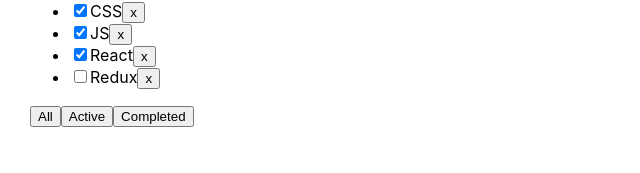
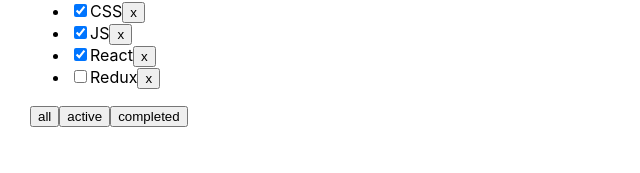
Before and after one commit to DmitryMN/incubator-todolist, a React (Create React App) app: page / in a window 1280 px wide. Shown: the part 127-300 px from the top of the page, without its empty margins (0-640 px from the left). Built offline with nearby package versions, Linux system fonts and the light colour scheme.

Commit message:
add button component

```diff
--- a/src/App.tsx
+++ b/src/App.tsx
@@ -5,7 +5,7 @@
 
 export type FilterValuesType = "all" | "active" | "completed";
 
-function App() {
+const App = () => {
 
     let [tasks, setTasks] = useState<Array<TasksType>>([
         {id: v1(), title: "CSS", isDone: true},
--- /dev/null
+++ b/src/components/ButtonChange/ButtonChange.tsx
@@ -0,0 +1,17 @@
+import React from "react";
+
+type buttonChangeProps = {
+    name: string
+    callBack: () => void
+}
+
+export const ButtonChange = (props: buttonChangeProps) => {
+
+    const btnClick = () => {
+        props.callBack();
+    }
+
+    return(
+        <button onClick={btnClick}>{props.name}</button>
+    );
+}
--- a/src/components/ToDoList.tsx
+++ b/src/components/ToDoList.tsx
@@ -1,4 +1,5 @@
 import React, {ChangeEvent, KeyboardEvent, useState} from "react";
+import {ButtonChange} from "./ButtonChange/ButtonChange";
 import {FilterValuesType} from "../App";
 
 export type TasksType = {
@@ -15,7 +16,7 @@
     addTask: (title: string) => void
 }
 
-function ToDoList(props: propsToDoListType) {
+const ToDoList = (props: propsToDoListType) => {
     const [title, setTitle] = useState<string>("");
 
     const addTask = () => {
@@ -35,10 +36,9 @@
         setTitle(event.currentTarget.value);
     }
 
-
-    const changeFilterAllHandler = () => props.changeFilter("all");
-    const changeFilterActiveHandler = () => props.changeFilter("active");
-    const changeFilterCompletedHandler = () => props.changeFilter("completed");
+    const changeFilterHandler = (value: FilterValuesType) => {
+        props.changeFilter(value);
+    }
 
     return(
         <div>
@@ -58,9 +58,9 @@
                 </li>})}
             </ul>
             <div>
-                <button onClick={changeFilterAllHandler}>All</button>
-                <button onClick={changeFilterActiveHandler}>Active</button>
-                <button onClick={changeFilterCompletedHandler}>Completed</button>
+                <ButtonChange name={"all"} callBack={() => changeFilterHandler("all")}/>
+                <ButtonChange name={"active"} callBack={() => changeFilterHandler("active")}/>
+                <ButtonChange name={"completed"} callBack={() => changeFilterHandler("completed")}/>
             </div>
         </div>
     );
```
